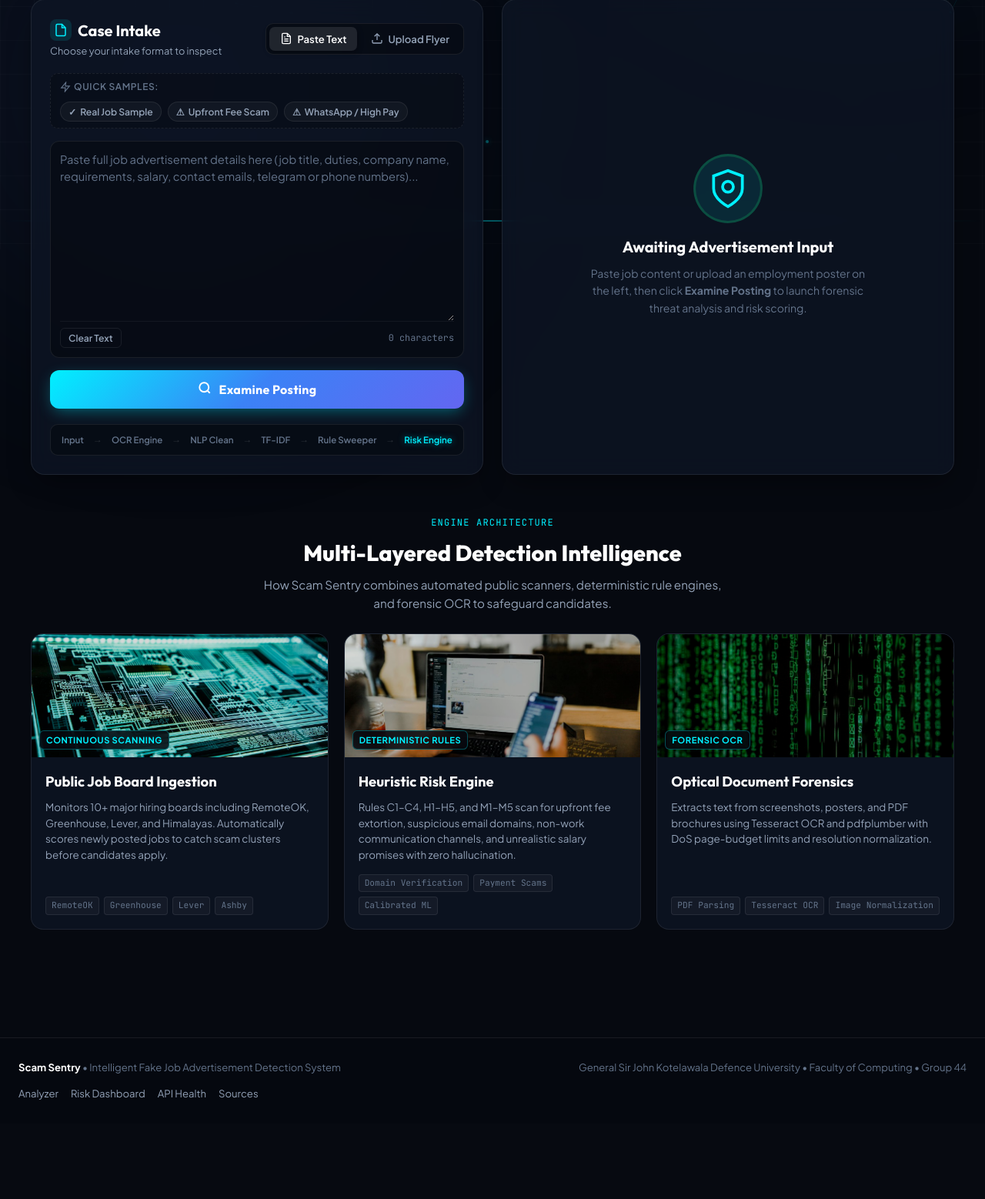
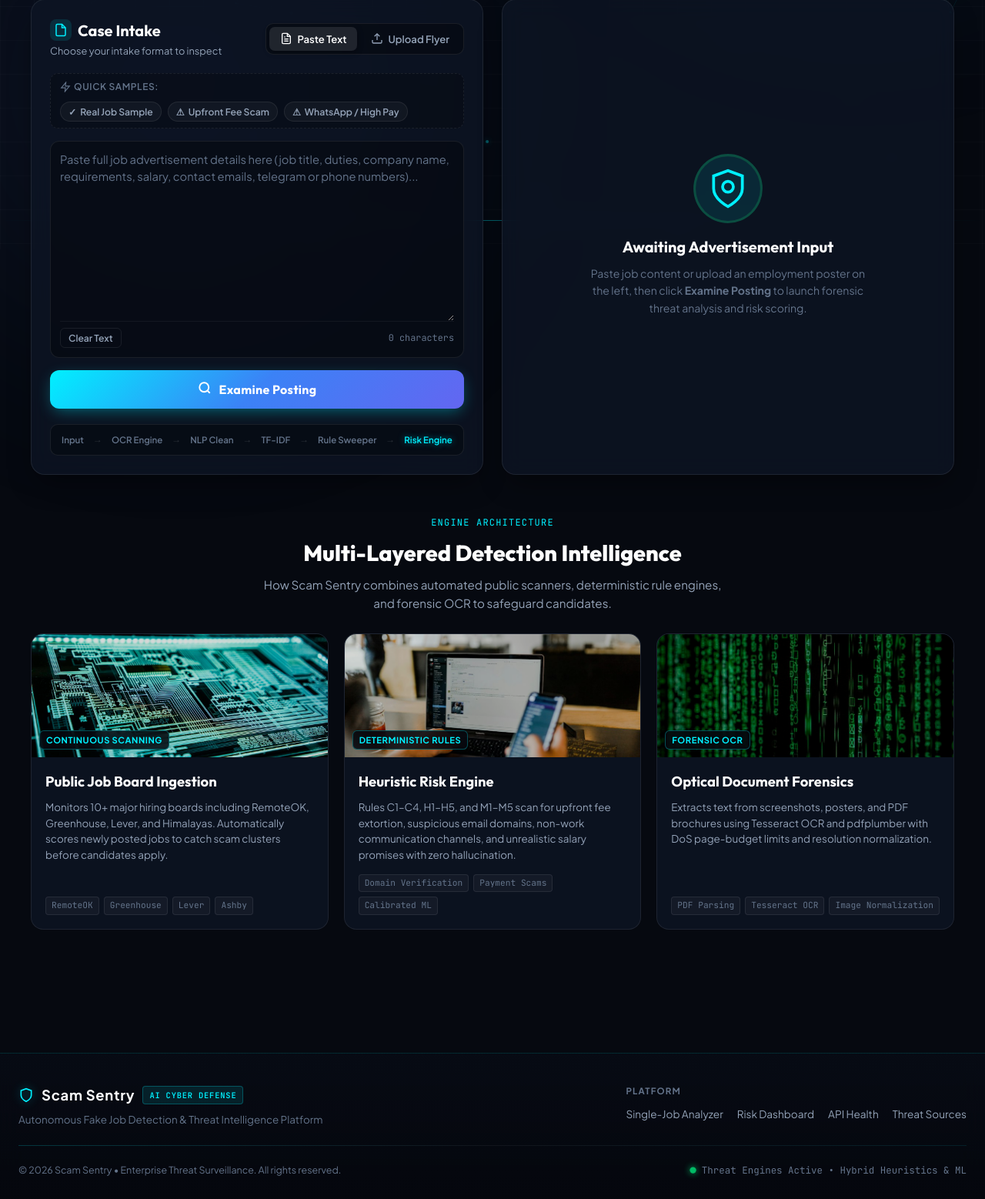
Before and after one commit to yasithnirmal88/scam-sentry, a Flask app: page / in a window 1280 px wide. Shown: the part 476-2034 px from the top of the page at 77% size. Before the commit the page ends 1905 px from the top, so only its background shows below. Run offline with Flask 3, Linux system fonts and the light colour scheme; parts of the project's set-up code (start-up, migrations or seed data) failed here and were passed over.

Commit message:
feat(ui): upgrade footer with enterprise cyber-defense branding and telemetry badge

```diff
--- a/fakejob_app/static/style.css
+++ b/fakejob_app/static/style.css
@@ -1945,41 +1945,153 @@ textarea#job-text::placeholder {
 .footer {
   position: relative;
   z-index: 1;
-  border-top: 1px solid var(--border-subtle);
-  background: rgba(6, 9, 16, 0.85);
-  padding: 28px 24px;
-  margin-top: 40px;
+  border-top: 1px solid rgba(0, 240, 255, 0.15);
+  background: linear-gradient(180deg, rgba(8, 12, 22, 0.7) 0%, rgba(5, 7, 13, 0.95) 100%);
+  backdrop-filter: blur(16px);
+  padding: 40px 24px 28px;
+  margin-top: 60px;
 }
 
 .footer-wrap {
   max-width: 1240px;
   margin: 0 auto;
   display: flex;
-  align-items: center;
+  flex-direction: column;
+  gap: 22px;
+}
+
+.footer-top {
+  display: flex;
+  align-items: flex-start;
   justify-content: space-between;
   flex-wrap: wrap;
-  gap: 14px;
-  font-size: 0.82rem;
-  color: var(--text-dim);
-}
-
-.footer-brand strong {
-  color: #ffffff;
+  gap: 28px;
+}
+
+.footer-brand-block {
+  display: flex;
+  flex-direction: column;
+  gap: 8px;
+  max-width: 480px;
+}
+
+.footer-logo {
+  display: flex;
+  align-items: center;
+  gap: 10px;
+  color: #ffffff;
+}
+
+.footer-shield {
+  color: var(--accent-cyan);
+  filter: drop-shadow(0 0 6px rgba(0, 240, 255, 0.45));
+}
+
+.footer-logo strong {
+  font-size: 1.15rem;
+  letter-spacing: 0.04em;
+  color: #ffffff;
+}
+
+.footer-badge {
+  font-size: 0.65rem;
+  font-family: var(--font-mono, monospace);
+  font-weight: 600;
+  text-transform: uppercase;
+  letter-spacing: 0.08em;
+  padding: 3px 8px;
+  border-radius: 4px;
+  background: rgba(0, 240, 255, 0.1);
+  color: var(--accent-cyan);
+  border: 1px solid rgba(0, 240, 255, 0.25);
+}
+
+.footer-tagline {
+  margin: 0;
+  font-size: 0.84rem;
+  color: var(--text-dim, #7f8fa6);
+  line-height: 1.5;
+}
+
+.footer-nav {
+  display: flex;
+  flex-direction: column;
+  gap: 10px;
+}
+
+.footer-nav-title {
+  font-size: 0.72rem;
+  text-transform: uppercase;
+  letter-spacing: 0.1em;
+  color: var(--text-dim, #7f8fa6);
+  font-weight: 700;
 }
 
 .footer-links {
   display: flex;
-  gap: 16px;
+  flex-wrap: wrap;
+  gap: 18px;
 }
 
 .footer-links a {
-  color: var(--text-muted);
+  color: var(--text-muted, #a4b0be);
   text-decoration: none;
-  transition: color 0.2s ease;
+  font-size: 0.85rem;
+  transition: all 0.2s ease;
+  position: relative;
 }
 
 .footer-links a:hover {
   color: var(--accent-cyan);
+  text-shadow: 0 0 8px rgba(0, 240, 255, 0.4);
+}
+
+.footer-divider {
+  height: 1px;
+  background: linear-gradient(90deg, rgba(0, 240, 255, 0.2) 0%, rgba(255, 255, 255, 0.05) 50%, rgba(0, 240, 255, 0.1) 100%);
+  width: 100%;
+}
+
+.footer-bottom {
+  display: flex;
+  align-items: center;
+  justify-content: space-between;
+  flex-wrap: wrap;
+  gap: 16px;
+  font-size: 0.78rem;
+  color: var(--text-dim, #7f8fa6);
+}
+
+.footer-copy {
+  color: var(--text-dim, #7f8fa6);
+}
+
+.footer-telemetry {
+  display: flex;
+  align-items: center;
+  gap: 8px;
+  font-family: var(--font-mono, monospace);
+  color: var(--text-dim, #7f8fa6);
+}
+
+.status-indicator-dot {
+  width: 7px;
+  height: 7px;
+  border-radius: 50%;
+  background-color: #00ff88;
+  box-shadow: 0 0 8px #00ff88;
+  animation: pulse-dot 2s infinite ease-in-out;
+}
+
+@keyframes pulse-dot {
+  0%, 100% {
+    transform: scale(1);
+    opacity: 1;
+  }
+  50% {
+    transform: scale(1.3);
+    opacity: 0.6;
+  }
 }
 
 /* ------------------------------------------------------------------ *
@@ -2023,6 +2135,15 @@ textarea#job-text::placeholder {
   }
   .footer-wrap {
     flex-direction: column;
-    text-align: center;
+    text-align: left;
   }
-}
+  .footer-top {
+    flex-direction: column;
+    gap: 20px;
+  }
+  .footer-bottom {
+    flex-direction: column;
+    align-items: flex-start;
+    gap: 12px;
+  }
+}
--- a/fakejob_app/templates/index.html
+++ b/fakejob_app/templates/index.html
@@ -431,17 +431,36 @@
   <!-- Footer -->
   <footer class="footer">
     <div class="footer-wrap">
-      <div class="footer-brand">
-        <strong>Scam Sentry</strong> &bull; Intelligent Fake Job Advertisement Detection System
+      <div class="footer-top">
+        <div class="footer-brand-block">
+          <div class="footer-logo">
+            <svg class="footer-shield" viewBox="0 0 24 24" width="20" height="20" fill="none" stroke="currentColor" stroke-width="2">
+              <path d="M12 22s8-4 8-10V5l-8-3-8 3v7c0 6 8 10 8 10z"/>
+            </svg>
+            <strong>Scam Sentry</strong>
+            <span class="footer-badge">AI Cyber Defense</span>
+          </div>
+          <p class="footer-tagline">Autonomous Fake Job Detection &amp; Threat Intelligence Platform</p>
+        </div>
+        <div class="footer-nav">
+          <span class="footer-nav-title">Platform</span>
+          <div class="footer-links">
+            <a href="{{ url_for('index') }}">Single-Job Analyzer</a>
+            <a href="{{ url_for('dashboard') }}">Risk Dashboard</a>
+            <a href="{{ url_for('health') }}">API Health</a>
+            <a href="{{ url_for('api_list_sources') }}">Threat Sources</a>
+          </div>
+        </div>
       </div>
-      <div class="footer-sub">
-        General Sir John Kotelawala Defence University &bull; Faculty of Computing &bull; Group 44
-      </div>
-      <div class="footer-links">
-        <a href="{{ url_for('index') }}">Analyzer</a>
-        <a href="{{ url_for('dashboard') }}">Risk Dashboard</a>
-        <a href="{{ url_for('health') }}">API Health</a>
-        <a href="{{ url_for('api_list_sources') }}">Sources</a>
+      <div class="footer-divider"></div>
+      <div class="footer-bottom">
+        <div class="footer-copy">
+          &copy; 2026 Scam Sentry &bull; Enterprise Threat Surveillance. All rights reserved.
+        </div>
+        <div class="footer-telemetry">
+          <span class="status-indicator-dot"></span>
+          <span>Threat Engines Active &bull; Hybrid Heuristics &amp; ML</span>
+        </div>
       </div>
     </div>
   </footer>
```
Also changed, not shown: fakejob_app/templates/dashboard.html (+29 -9 lines), fakejob_app/templates/job_detail.html (+28 -8 lines).
